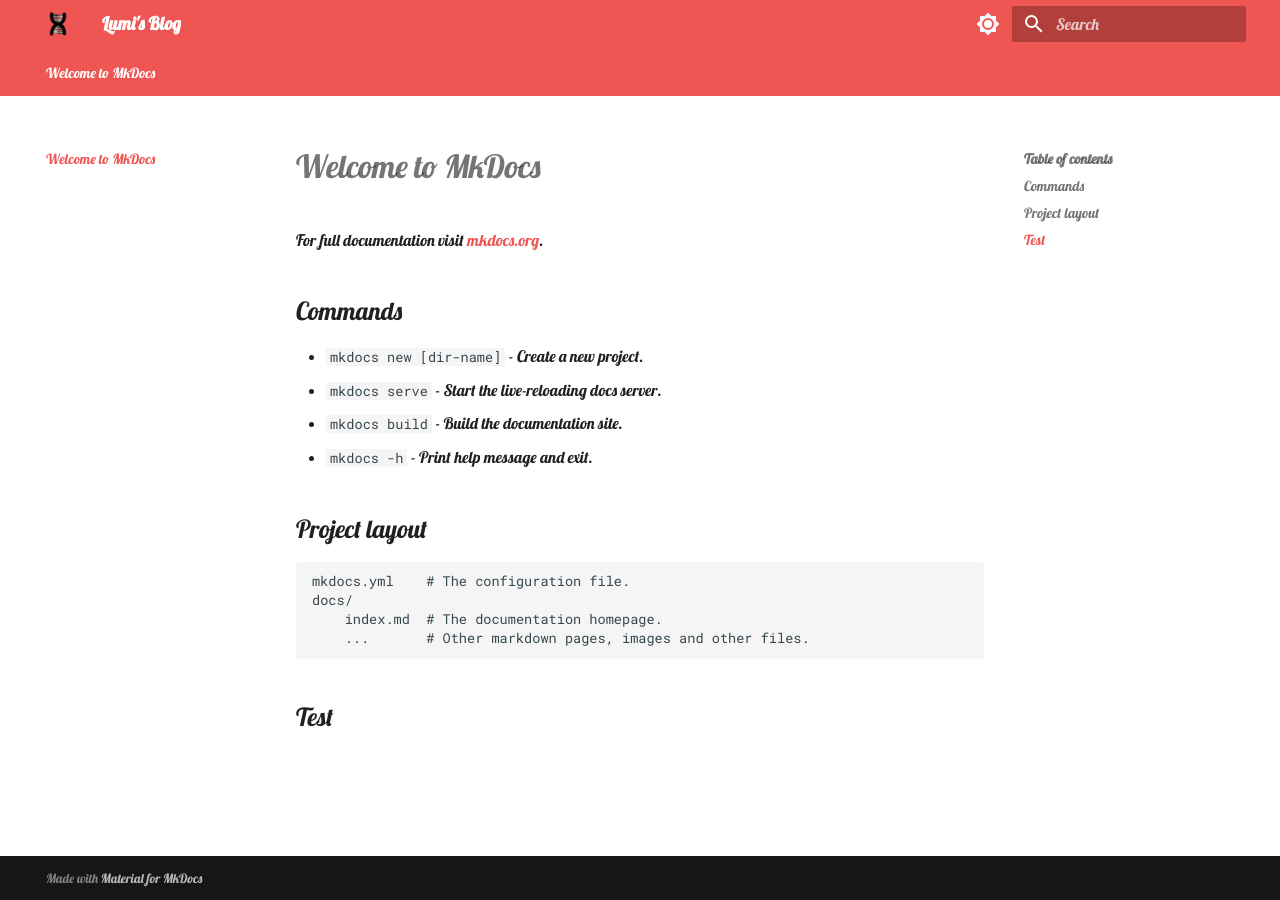
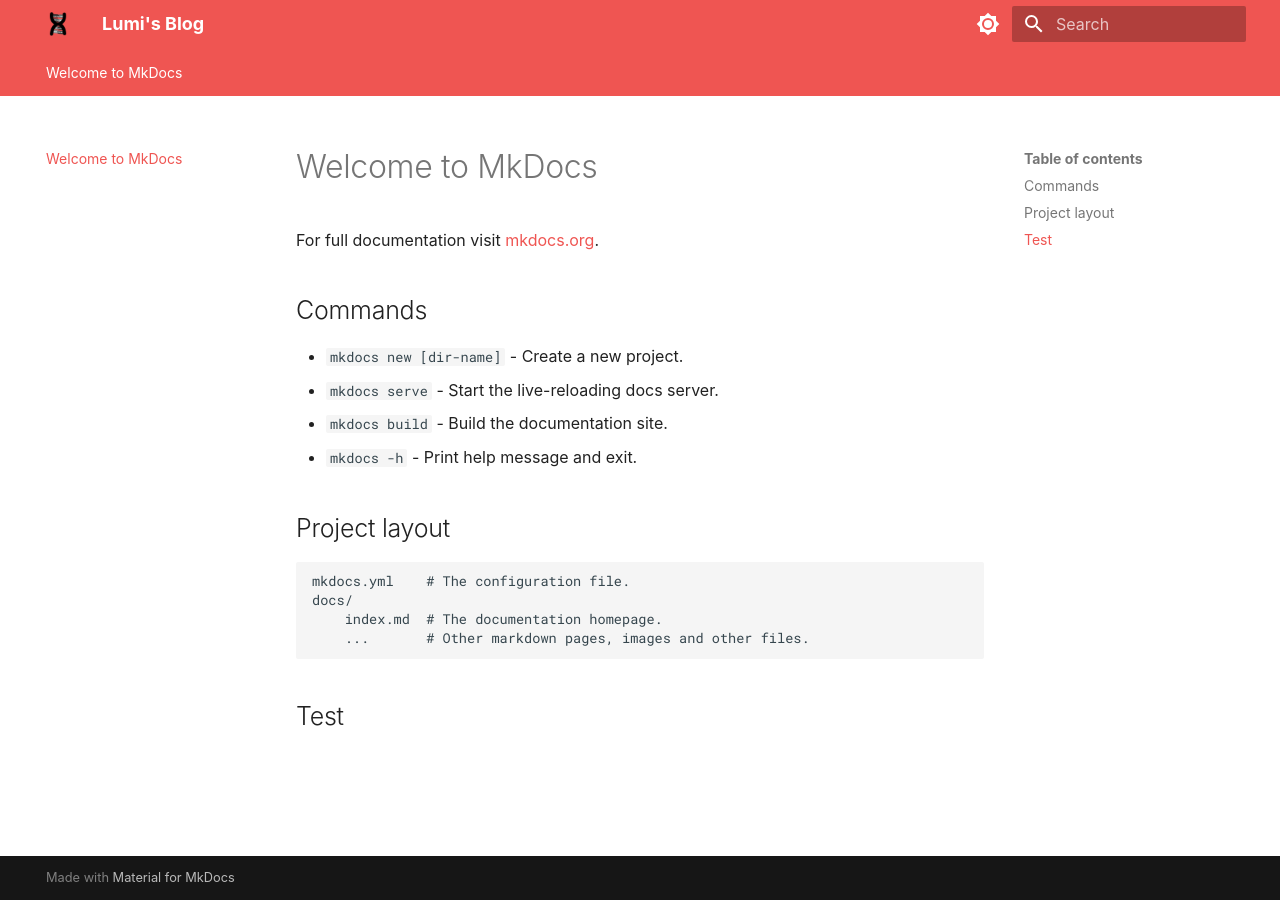
Before and after one commit to BHAAA-ZLM/BHAAA-ZLM.github.io, an MkDocs documentation site: the page built from docs/index.md, in a window 1280 px wide. Built offline with MkDocs 1.6.1 and Material for MkDocs 9.7.7, drawn with Linux system fonts in a browser that asks for light colours; some web fonts are replaced.

Commit message:
change the fonts again

```diff
--- a/docs/assets/css/extra.css
+++ b/docs/assets/css/extra.css
@@ -6,5 +6,5 @@
 .md-tabs,
 .md-header-nav__topic,
 .md-sidebar {
-  font-family: 'Bangers', cursive;
+  font-family: 'Lobster', cursive;
 }
--- a/mkdocs.yml
+++ b/mkdocs.yml
@@ -6,9 +6,11 @@
 theme:
 
   font:
-    text: Lobster
+    text: Monteserrat
 
-  extra_css: assets/css/extra.css
+  extra_css:
+    - assets/css/extra.css
+    # - https://fonts.googleapis.com/css2?family=Bangers&display=swap
 
   logo: assets/image/fatLogo.png
 
```
